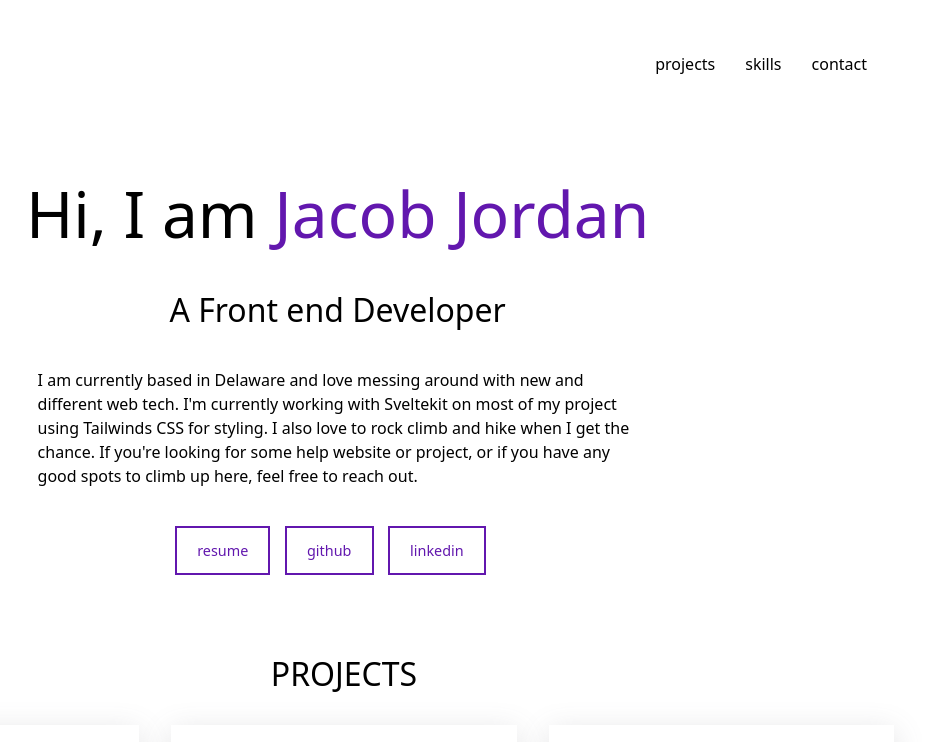
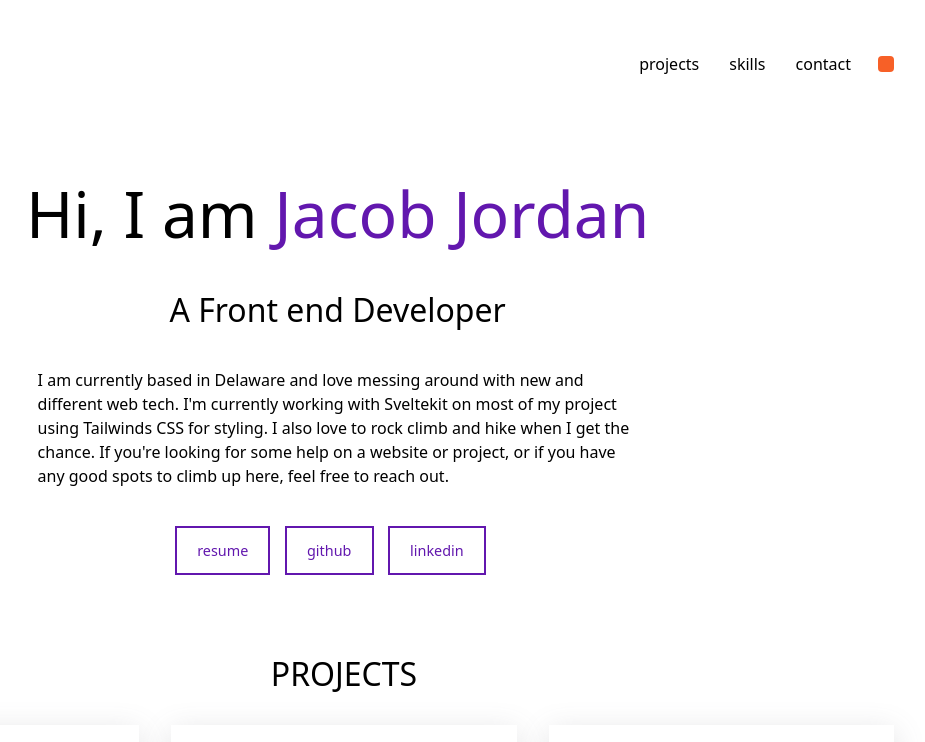
Before and after one commit to Naturealizor/portfolio-website-V2, a SvelteKit app: page / in a window 1280 px wide. Shown: the top 742 px of the page, without its empty margins (296-1221 px from the left). Built offline with nearby package versions, Linux system fonts and the light colour scheme.

Commit message:
added dark mode

```diff
--- a/src/app.html
+++ b/src/app.html
@@ -1,12 +1,17 @@
 <!DOCTYPE html>
 <html lang="en">
+
 	<head>
 		<meta charset="utf-8" />
 		<link rel="icon" href="%sveltekit.assets%/favicon.png" />
 		<meta name="viewport" content="width=device-width" />
+		<!-- create title -->
+		<title>Portfolio Website</title>
 		%sveltekit.head%
 	</head>
+
 	<body data-sveltekit-preload-data="hover">
 		<div style="display: contents">%sveltekit.body%</div>
 	</body>
+
 </html>
--- a/src/routes/+page.svelte
+++ b/src/routes/+page.svelte
@@ -1,6 +1,14 @@
-<!-- <script>
+<script>
 	import DarkButton from './darkButton.svelte';
-</script> -->
+
+	// let darkMode = false;
+
+	// $: if (darkMode) {
+	// 	document.documentElement.setAttribute('data-theme', 'dark');
+	// } else {
+	// 	document.documentElement.setAttribute('data-theme', 'light');
+	// }
+</script>
 
 <body id="top">
 	<header class="header center">
@@ -15,9 +23,12 @@
 				<li class="nav__list-item">
 					<a class="link link--nav" href="#contact">Contact</a>
 				</li>
+				<!-- <button on:click={() => (darkMode = !darkMode)} class="btn btn--icon"> -->
+				<!-- <i aria-hidden="true" id="btn-theme" class="fas fa-moon" /> -->
+				<!-- </button> -->
 			</ul>
 			<!-- place DarkButton -->
-			<!-- <DarkButton /> -->
+			<DarkButton />
 
 			<button type="button" aria-label="toggle theme" class="btn btn--icon">
 				<i aria-hidden="true" id="btn-theme" class="fas fa-moon" />
@@ -37,8 +48,9 @@
 			<p class="about__desc">
 				I am currently based in Delaware and love messing around with new and different web tech.
 				I'm currently working with Sveltekit on most of my project using Tailwinds CSS for styling.
-				I also love to rock climb and hike when I get the chance. If you're looking for some help
-				website or project, or if you have any good spots to climb up here, feel free to reach out.
+				I also love to rock climb and hike when I get the chance. If you're looking for some help on
+				a website or project, or if you have any good spots to climb up here, feel free to reach
+				out.
 			</p>
 
 			<div class="about__contact center">
@@ -255,7 +267,7 @@
 	</main>
 
 	<footer class="footer">
-		<a href="https://github.com/Naturealizor/cleanfolio-site" class="link footer__link">
+		<a href="https://github.com/Naturealizor/portfolio-website-V2" class="link footer__link">
 			Created By Jacob Jordan
 		</a>
 		<!-- <p>
--- /dev/null
+++ b/src/routes/darkButton.svelte
@@ -0,0 +1,31 @@
+<script>
+	function toggle() {
+		// Toggle the dark mode
+		document.body.classList.toggle('dark-mode');
+	}
+</script>
+
+<button class="drkButton" on:click={toggle}>
+	<slot />
+</button>
+
+<style>
+	.drkButton {
+		background-color: #f76027;
+		color: white;
+		border: none;
+		border-radius: 4px;
+		padding: 0.5rem;
+		text-transform: uppercase;
+	}
+	:global(body.dark-mode) button {
+		background-color: #0084f6;
+		color: white;
+		--clr-bg: #23283e;
+		--clr-bg-alt: #2a2f4c;
+		--clr-fg: #ffffff;
+		--clr-fg-alt: #ffffff;
+		--clr-primary: #90a0d9;
+		--shadow: rgba(0, 0, 0, 0.16) 0px 10px 36px 0px, rgba(0, 0, 0, 0.06) 0px 0px 0px 1px;
+	}
+</style>
```
Also changed, not shown: 1 other file (tests, documents, lock files or other folders).
